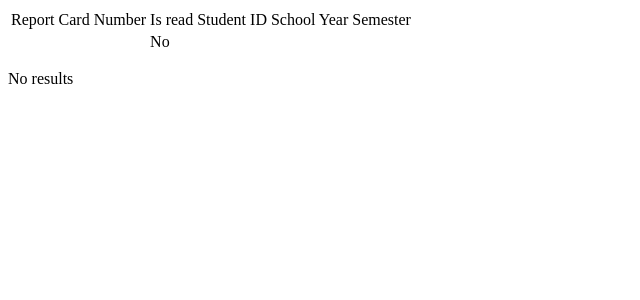
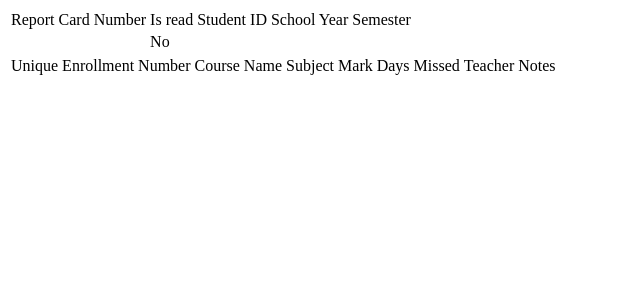
Before and after one commit to rlatorraca/CIS2261_Team_Talent_FP_Code, a PHP site: page /php/reporting/displayReportCard.php in a window 1280 px wide. Shown: the top 300 px of the page, without its empty margins (0-640 px from the left). Run offline with PHP 8.4, Linux system fonts and the light colour scheme; data comes from the database, SQL or seed files in the repository; data that the repository does not hold is empty.

Commit message:
More changes.  Report Card sql works.

```diff
--- a/php/reporting/displayReportCard.php
+++ b/php/reporting/displayReportCard.php
@@ -18,15 +18,15 @@
     <?php
 
     //Variable to hold the student ID requested
-    $studentID = 1;
-
+    $studentID = 12;// should this be 12? Yes lol.
     //Make connection to the database and check to ensure that a solid connection can be made
     @ $database = new mysqli('localhost', 'root', '', 'stars');
         if (mysqli_connect_errno()) {
             echo '<h2>Error: Could not connect to database. Please try again later.</h2>';
             exit("</div></body></html>");
         }
-
+        // you have a look and see what you can find. Check in again ina  few
+        //Thanks!
         //SQL to pull overall report card details (Report card to identify a student before the extraction of enrollment data).
         //Be sure to pull the selected student from the requestReportCard.php page to extract the correct student information
         $query1 = "SELECT * FROM reportcard WHERE studentID = '$studentID';";
@@ -70,12 +70,11 @@
         } else {
             echo "<p>No results</p>";
         }
-
-        //SQL query to pull all enrollment data for a student (Be sure to again use the studentID pulled from the request page)
+            //SQL for individual Enrollments
         $query2 = "SELECT enrollment.enrollmentID, course.courseName, subject.subjectCode, mark, attendance,
-                    notes, educator.firstName, educator.lastName
-                    FROM student, enrollment, course, courseoffering, subject, educator
-                    WHERE studentID = '$studentID'
+                    notes
+                    FROM student, enrollment, course, courseoffering, subject, semester
+                    WHERE enrollment.studentID = '$studentID'
                     AND student.studentID = enrollment.studentID
                     AND enrollment.schoolYear = '$schoolYear'
                     AND enrollment.semesterNum = '$semesterNum'
@@ -83,8 +82,7 @@
                     AND semester.semesterNum = enrollment.semesterNum
                     AND course.subjectCode = subject.subjectCode
                     AND courseoffering.courseID = course.courseID
-                    AND enrollment.classID = courseoffering.classID
-                    AND courseoffering.educatorID = educator.educatorID;";
+                    AND enrollment.classID = courseoffering.classID;";
 
         $result2 = $database->query($query2);
 
@@ -100,7 +98,6 @@
                     <td>Mark</td>
                     <td>Days Missed</td>
                     <td>Teacher Notes</td>
-                    <td>Teacher Name</td>
                 </tr>
                 </thead>
             <?php
@@ -112,10 +109,9 @@
                         <td> <?php echo $row["enrollmentID"]; ?></td>
                         <td> <?php echo $row["courseName"]; ?></td>
                         <td> <?php echo $row["subjectCode"]; ?></td>
-                        <td> <?php echo $row["mark"]; ?></td>
-                        <td> <?php echo $row["attendance"]; ?></td>
-                        <td> <?php echo $row["notes"]; ?></td>
-                        <td> <?php echo $row["educator.firstName"]." ".$row["educator.lastName"]; ?></td>
+                        <td> <?php if ($row["mark"] == ""){ echo "Empty"; } else { echo $row["mark"]; } ?></td>
+                        <td> <?php if ($row["attendance"] == "") { echo "0 days"; } else { echo $row["attendance"]; } ?></td>
+                        <td> <?php if ($row["notes"] == "") { echo "Empty"; } else { echo $row["notes"]; } ?></td>
                     </tr>
                 </tbody>
                 <?php } ?>
@@ -124,6 +120,8 @@
         } else {
             echo "<p>No results</p>";
         }
+
+
         ?>
 </body>
 </html>
```
